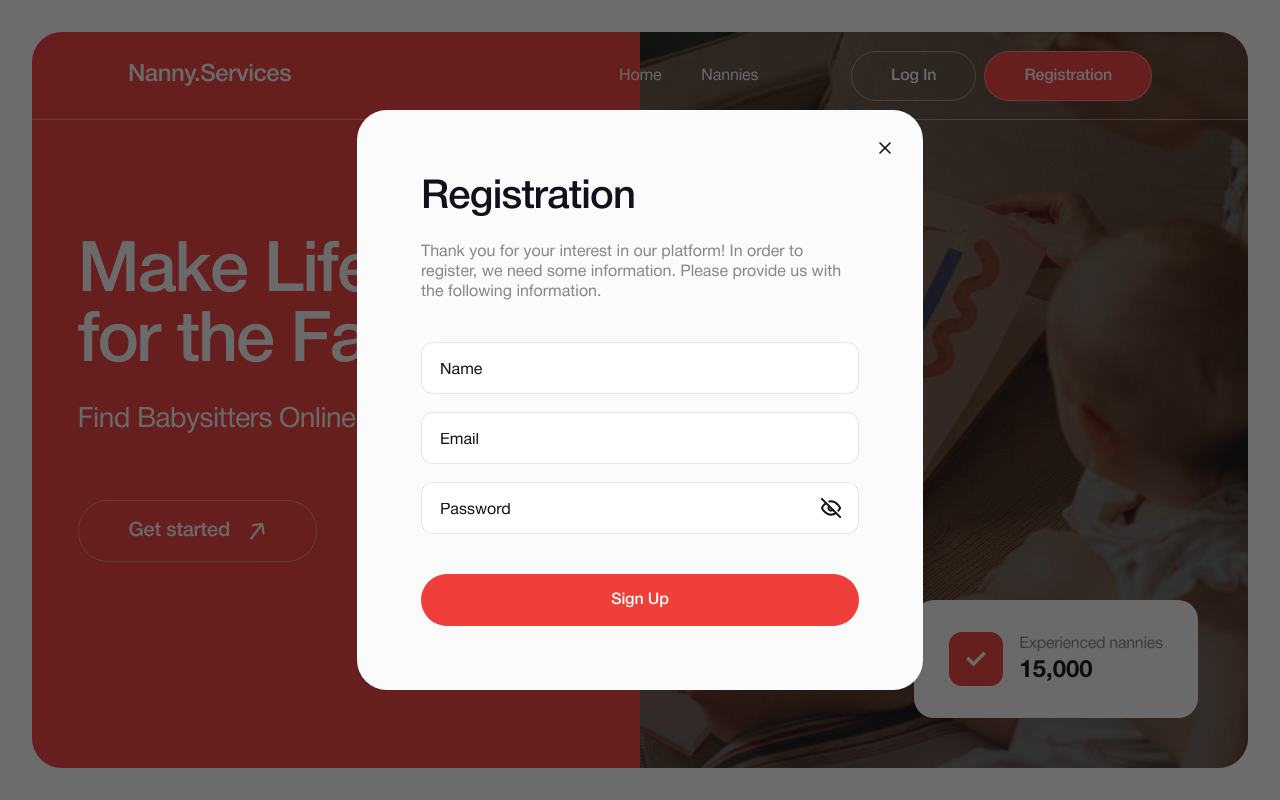
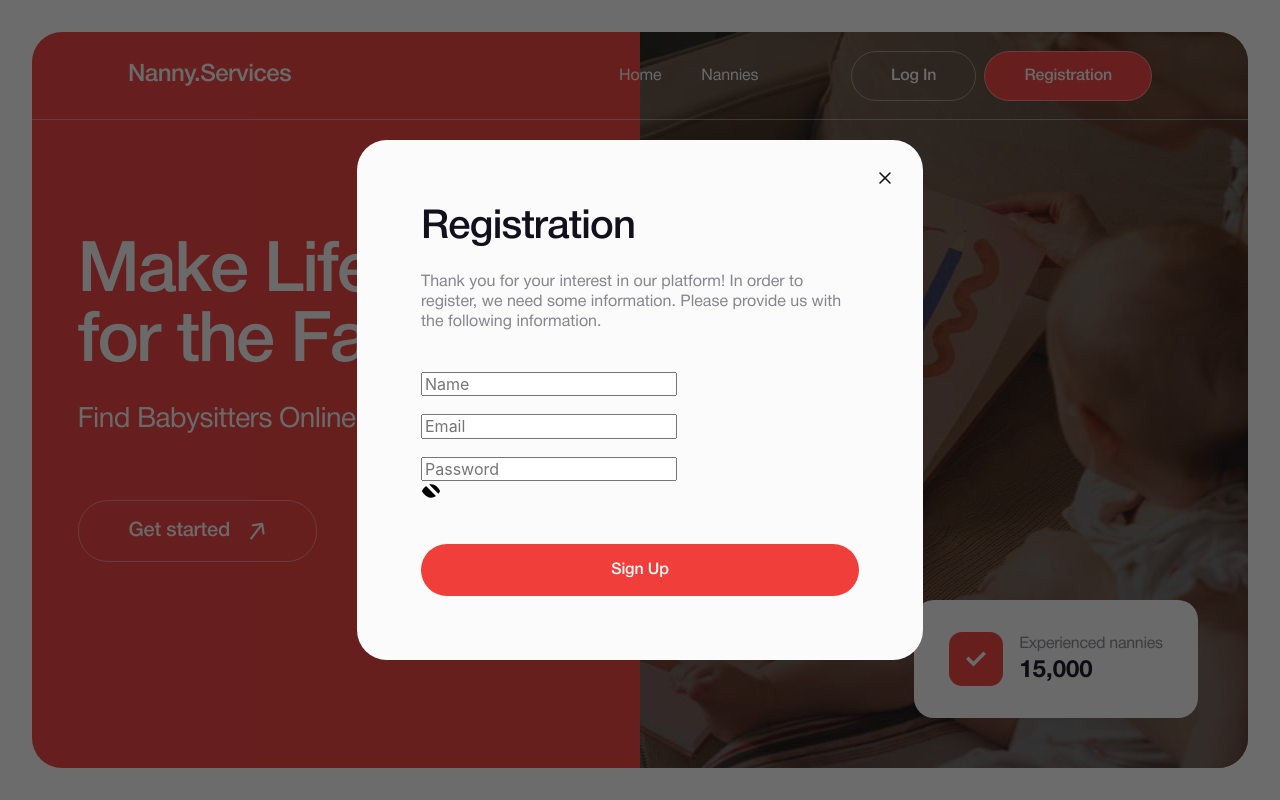
Before and after one commit to Aleksandr2905/Nanny-Services, a React (Vite) app: page / in a window 1280 px wide. Both pictures are taken after a click on the button "Registration". Built offline with nearby package versions, Linux system fonts and the light colour scheme; the HTML template or start-up script is replaced by a standard one.

Commit message:
added component InputForm

```diff
--- /dev/null
+++ b/src/components/InputForm/InputForm.jsx
@@ -0,0 +1,37 @@
+import sprite from "../../assets/icons/sprite.svg";
+
+export const InputForm = ({
+  name,
+  placeholder,
+  type,
+  register,
+  errors,
+  onClick,
+  showPassword,
+}) => {
+  return (
+    <div>
+      <input
+        name={name}
+        type={type}
+        placeholder={placeholder}
+        {...register(name)}
+        // $errors={!!errors[name]}
+      />
+      <p>{errors[name]?.message}</p>
+      {name === "password" && (
+        <>
+          {showPassword ? (
+            <svg width="20" height="20" onClick={() => onClick()}>
+              <use href={`${sprite}#icon-eye`} />
+            </svg>
+          ) : (
+            <svg width="20" height="20" onClick={() => onClick()}>
+              <use href={`${sprite}#icon-eye-off`} />
+            </svg>
+          )}
+        </>
+      )}
+    </div>
+  );
+};
--- /dev/null
+++ b/src/components/InputForm/InputForm.styled.js
@@ -0,0 +1,2 @@
+import styled from "styled-components";
+import { variables } from "../../stylesheet/variables";
--- a/src/components/Registration/Registration.jsx
+++ b/src/components/Registration/Registration.jsx
@@ -4,6 +4,7 @@ import { useForm } from "react-hook-form";
 import { useState } from "react";
 import * as s from "./Registration.styled";
 import sprite from "../../assets/icons/sprite.svg";
+import { InputForm } from "../InputForm/InputForm";
 
 export const Registration = ({ onCloseModal }) => {
   const [showPassword, setShowPassword] = useState(false);
@@ -34,7 +35,7 @@ export const Registration = ({ onCloseModal }) => {
         need some information. Please provide us with the following information.
       </s.Text>
       <s.Forma onSubmit={handleSubmit(onSubmit)}>
-        <s.InputWrap>
+        {/* <s.InputWrap>
           <s.Input type="text" placeholder="Name" {...register("username")} />
           <s.ErrorText>{errors.username?.message}</s.ErrorText>
         </s.InputWrap>
@@ -66,7 +67,29 @@ export const Registration = ({ onCloseModal }) => {
             </s.Eyes>
           )}
           <s.ErrorText>{errors.password?.message}</s.ErrorText>
-        </s.InputWrap>
+        </s.InputWrap> */}
+        <InputForm
+          name="username"
+          type="text"
+          placeholder="Name"
+          register={register}
+          errors={errors}
+        />
+        <InputForm
+          name="email"
+          type="text"
+          placeholder="Email"
+          register={register}
+          errors={errors}
+        />
+        <InputForm
+          name="password"
+          type={showPassword ? "text" : "password"}
+          placeholder="Password"
+          register={register}
+          errors={errors}
+          onClick={togglePasswordVisibility}
+        />
         <s.Btn type="submit">Sign Up</s.Btn>
       </s.Forma>
     </s.Wrapper>
```
